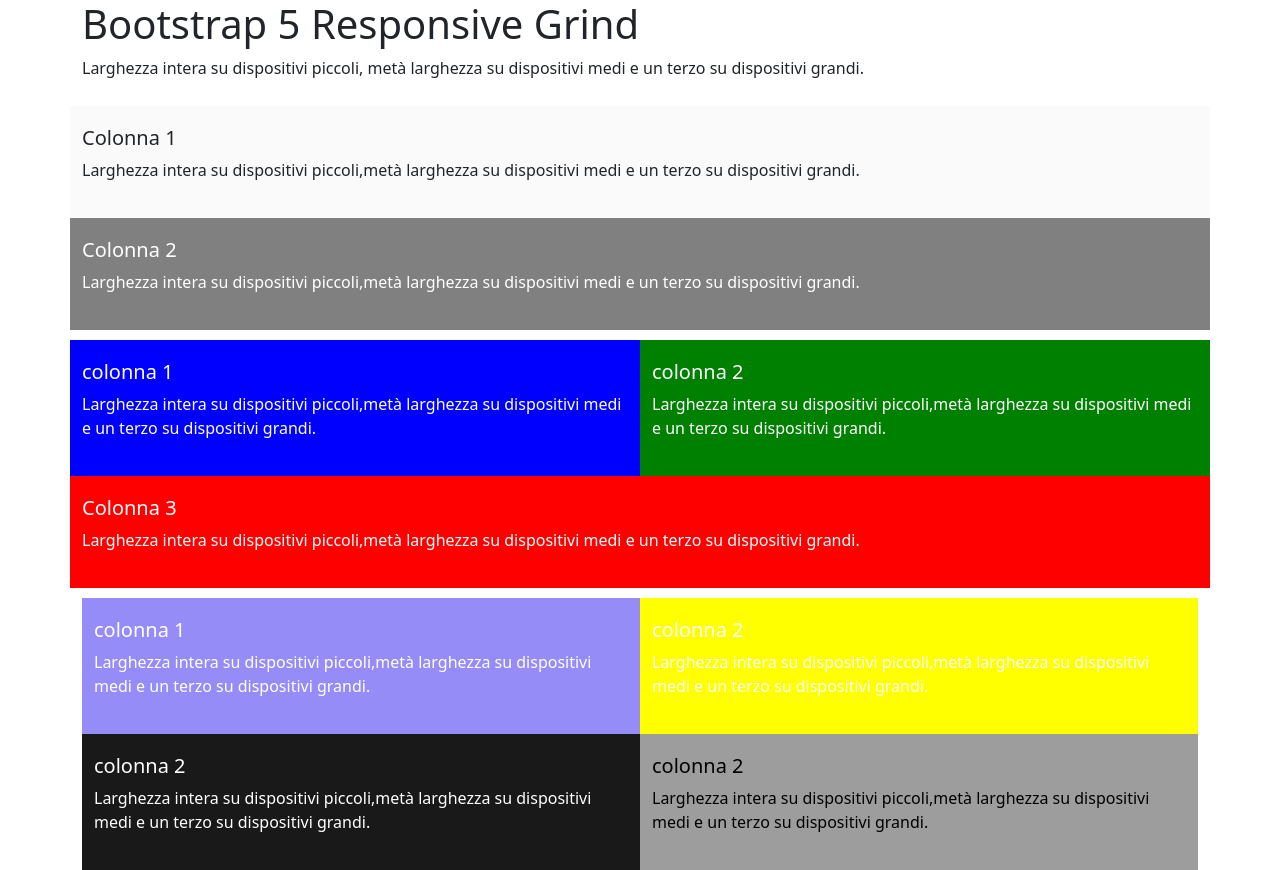
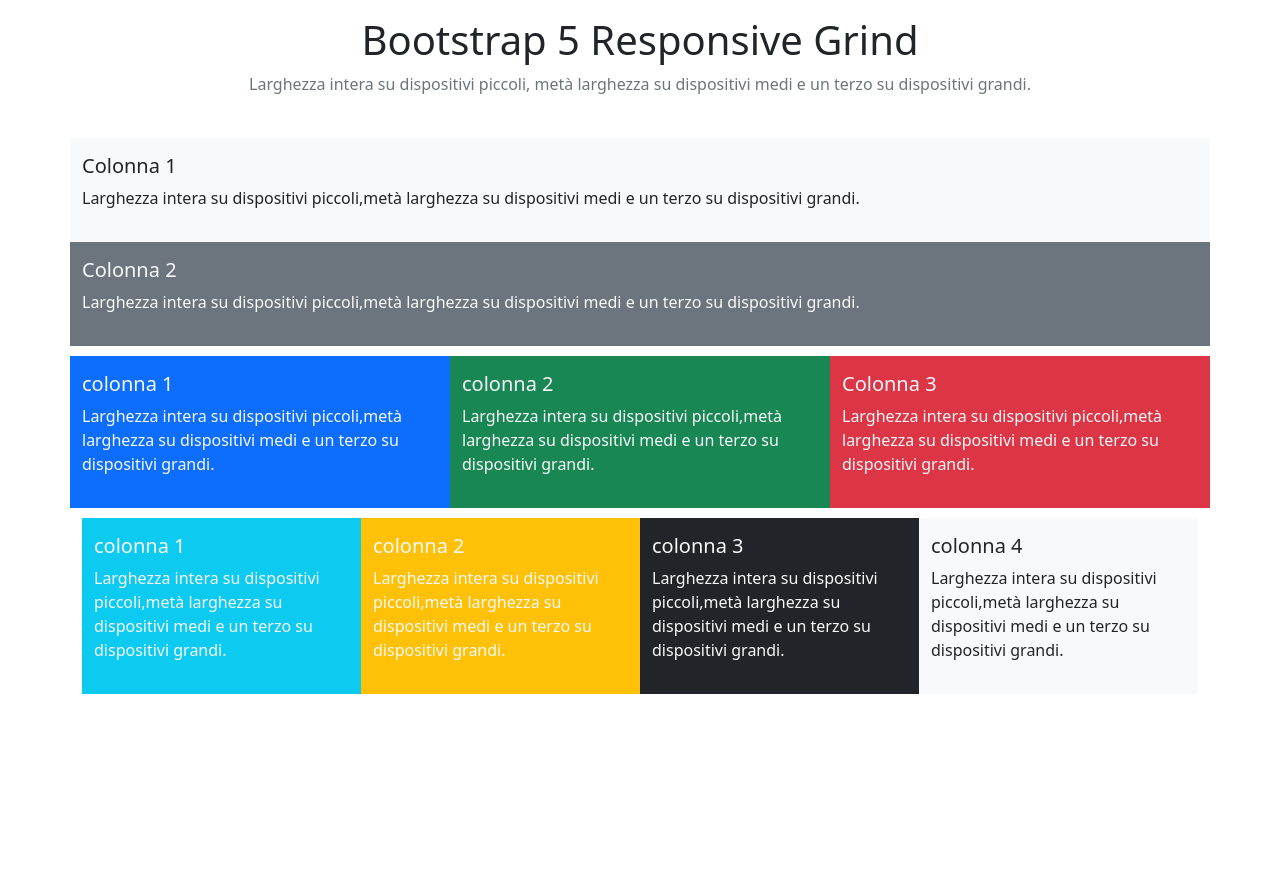
Before and after one commit to klausqama/htmlcss-bootstrap-layout, a plain HTML site: page index.html in a window 1280 px wide. After the commit the page ends 800 px from the top, so only its background shows below. Drawn offline with nearby package versions, Linux system fonts and the light colour scheme.

Commit message:
ADD correction

```diff
--- a/index.html
+++ b/index.html
@@ -8,59 +8,73 @@
     <link href="https://cdn.jsdelivr.net/npm/bootstrap@5.3.3/dist/css/bootstrap.min.css" rel="stylesheet" integrity="sha384-QWTKZyjpPEjISv5WaRU9OFeRpok6YctnYmDr5pNlyT2bRjXh0JMhjY6hW+ALEwIH" crossorigin="anonymous">
 </head>
 <body>
-    <header class="container">
-       <div class="row">
-            <div class="col-12">
+    <header class="container text-center py-3 p-lg-y5">
         <h1>Bootstrap 5 Responsive Grind</h1>
-                <p>Larghezza intera su dispositivi piccoli, metà larghezza su dispositivi medi e un terzo su dispositivi grandi.</p>
-            </div>
-       </div>
+        <p class="fw-light text-secondary">Larghezza intera su dispositivi piccoli, metà larghezza su dispositivi medi e un terzo su dispositivi grandi.</p>
     </header>
     <main>
         <div class="container mt-10">
             <div class="row">
-                <div class="col-12 colonna-1 pd-20">
+                <div class="col-12 bg-light text-dark">
+                   <div class="py-3 p-lg-y5">
                     <h5>Colonna 1</h5>
                     <p>Larghezza intera su dispositivi piccoli,metà larghezza su dispositivi medi e un terzo su dispositivi grandi.</p>
                    </div>
-                <div class="col-12 colonna-2 pd-20">
+                </div>
+                <div class="col-12 bg-secondary text-light">
+                    <div class="py-3 p-lg-y5">
                         <h5>Colonna 2</h5>
                     <p>Larghezza intera su dispositivi piccoli,metà larghezza su dispositivi medi e un terzo su dispositivi grandi.</p>
                     </div>
                 </div>
             </div>
+        </div>
         <div class="container mt-10">
             <div class="row">
-               <div class="col-6 col-blu pd-20">
+               <div class="col-6 col-md-4 bg-primary text-light">
+                <div class="py-3 p-lg-y5">
                     <h5>colonna 1</h5>
                     <p>Larghezza intera su dispositivi piccoli,metà larghezza su dispositivi medi e un terzo su dispositivi grandi.</p>
                 </div>
-               <div class="col-6 col-green pd-20 ">
+               </div>
+               <div class="col-6 col-md-4 bg-success text-light">
+               <div class="py-3 p-lg-y5">
                 <h5>colonna 2</h5>
                 <p>Larghezza intera su dispositivi piccoli,metà larghezza su dispositivi medi e un terzo su dispositivi grandi.</p>
                </div>
-               <div class="col-12 col-red pd-20">
+               </div>
+               <div class="col-12 col-md-4 bg-danger text-light">
+                <div class="py-3 p-lg-y5">
                 <h5>Colonna 3</h5>
                 <p>Larghezza intera su dispositivi piccoli,metà larghezza su dispositivi medi e un terzo su dispositivi grandi.</p>
                 </div>
             </div>
+        </div>
         <div class="container mt-10">
-            <div class="row">
-               <div class="col-6 col-azure pd-20 ">
+            <div class="row row-col-2 row-cols-md-4">
+               <div class="col-6 bg-info text-light">
+               <div class="py-3 p-lg-y5">
                 <h5>colonna 1</h5>
                 <p>Larghezza intera su dispositivi piccoli,metà larghezza su dispositivi medi e un terzo su dispositivi grandi.</p>
                </div>
-               <div class="col-6 col-yellow pd-20 ">
+               </div>
+               <div class="col-6 bg-warning">
+                <div class="py-3 p-lg-y5 text-light">
                 <h5>colonna 2</h5>
                 <p>Larghezza intera su dispositivi piccoli,metà larghezza su dispositivi medi e un terzo su dispositivi grandi.</p>
                 </div>
-               <div class="col-6 col-darkgray pd-20">
-                <h5>colonna 2</h5>
+               </div>
+               <div class="col-6 bg-dark text-light">
+                <div class="py-3 p-lg-y5">
+                <h5>colonna 3</h5>
                 <p>Larghezza intera su dispositivi piccoli,metà larghezza su dispositivi medi e un terzo su dispositivi grandi.</p>
                 </div>
-               <div class="col-6 col-lightgray pd-20">
-                <h5>colonna 2</h5>
+               </div>
+               <div class="col-6 bg-light text-dark">
+                <div class="py-3 p-lg-y5">
+                <h5>colonna 4</h5>
                 <p>Larghezza intera su dispositivi piccoli,metà larghezza su dispositivi medi e un terzo su dispositivi grandi.</p>
+                </div>
                </div>
             </div>
         </div>
--- a/style.css
+++ b/style.css
@@ -1,4 +1,4 @@
-.colonna-1{
+/*.colonna-1{
     background-color: #f8f8fab7;
 }
 .colonna-2{
@@ -17,9 +17,7 @@
     background-color: red;
     color: white;
 }
-.mt-10{
-    margin-top: 10px;
-}
+
 .col-azure{
     background-color: rgb(149, 140, 248);
     color: white;
@@ -38,4 +36,7 @@
 }
 .pd-20{
 padding: 20px;
+}*/
+.mt-10{
+    margin-top: 10px;
 }
```
Lines whose indentation alone changed are shown as unchanged.
